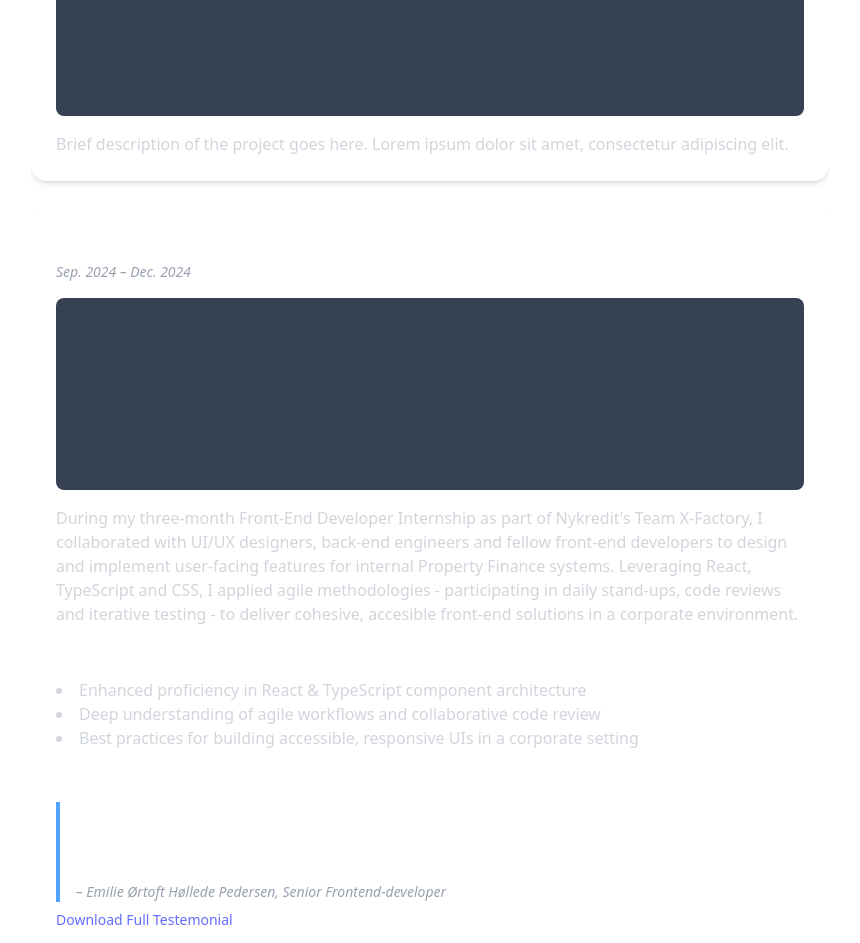
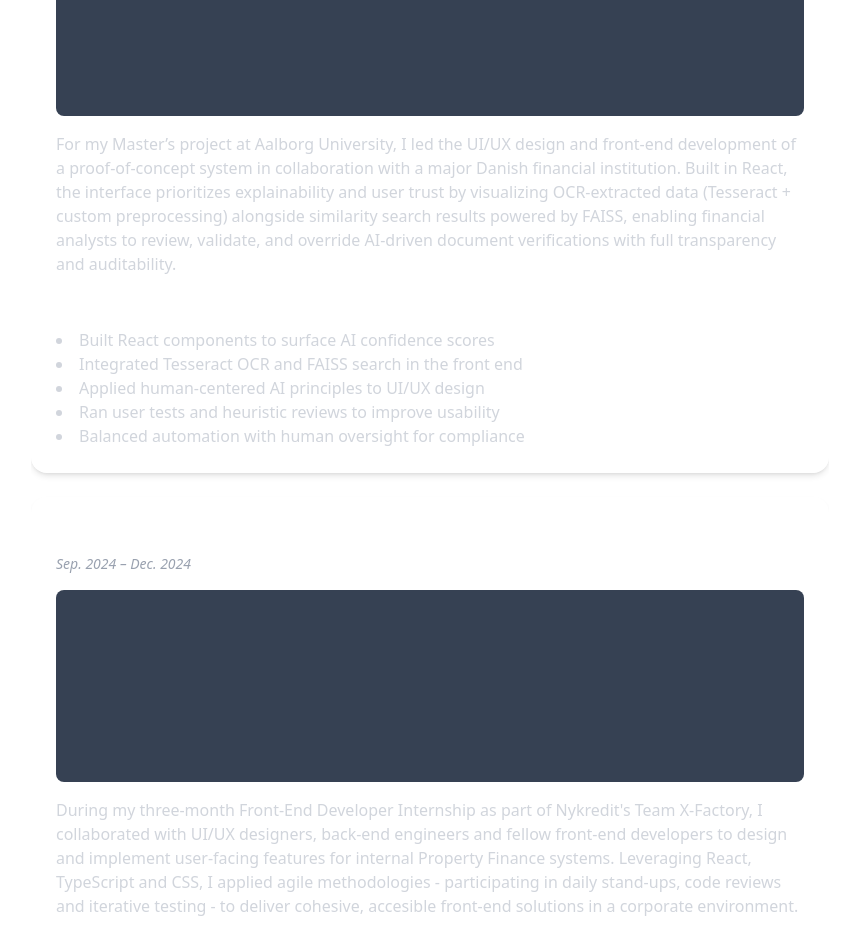
Before and after one commit to RasmusValentin/DevPortfolio, a React (Vite) app: page / in a window 1280 px wide. Shown: the part 1820-2763 px from the top of the page, without its empty margins (210-1070 px from the left). Built offline with nearby package versions, Linux system fonts and the light colour scheme.

Commit message:
Updated master's section

```diff
--- a/src/App.tsx
+++ b/src/App.tsx
@@ -219,8 +219,8 @@ function App() {
               Want to know more?
             </h3>
             <p className='mx-auto max-w-2xl text-gray-300'>
-              Please have a look at the following sections to learn more about
-              my skills and experience:
+              Have a look at the following sections to learn more about my
+              skills and experience:
             </p>
           </div>
 
@@ -308,16 +308,50 @@ function App() {
                   {/* ——— Project 1 ——— */}
                   <div className='transform rounded-2xl border border-white/20 bg-white/5 p-6 shadow-md backdrop-blur-[2px] transition-all duration-300 ease-in-out dark:border-gray-500/20 dark:bg-gray-800/20 dark:hover:border-gray-300/30'>
                     <h4 className='mb-1 text-xl font-semibold text-white'>
-                      Master's Thesis
+                      AI Document Verification - Master's Thesis
                     </h4>
                     <p className='mb-4 text-sm text-gray-400 italic'>
                       Feb. 2025 – May 2025
                     </p>
                     <div className='mb-4 h-48 w-full rounded-lg bg-gray-700'></div>
                     <p className='text-gray-300'>
-                      Brief description of the project goes here. Lorem ipsum
-                      dolor sit amet, consectetur adipiscing elit.
+                      For my Master’s project at Aalborg University, I led the
+                      UI/UX design and front-end development of a
+                      proof-of-concept system in collaboration with a major
+                      Danish financial institution. Built in React, the
+                      interface prioritizes explainability and user trust by
+                      visualizing OCR-extracted data (Tesseract + custom
+                      preprocessing) alongside similarity search results powered
+                      by FAISS, enabling financial analysts to review, validate,
+                      and override AI-driven document verifications with full
+                      transparency and auditability.
                     </p>
+                    {/* ——— Main Learnings ——— */}
+                    <div className='mt-4'>
+                      <h5 className='mb-2 text-lg font-semibold text-white'>
+                        Main Learnings
+                      </h5>
+                      <ul className='list-inside list-disc text-gray-300'>
+                        <li>
+                          Built React components to surface AI confidence scores
+                        </li>
+                        <li>
+                          Integrated Tesseract OCR and FAISS search in the front
+                          end
+                        </li>
+                        <li>
+                          Applied human-centered AI principles to UI/UX design
+                        </li>
+                        <li>
+                          Ran user tests and heuristic reviews to improve
+                          usability
+                        </li>
+                        <li>
+                          Balanced automation with human oversight for
+                          compliance
+                        </li>
+                      </ul>
+                    </div>
                   </div>
 
                   {/* ——— Project 2 ——— */}
```
